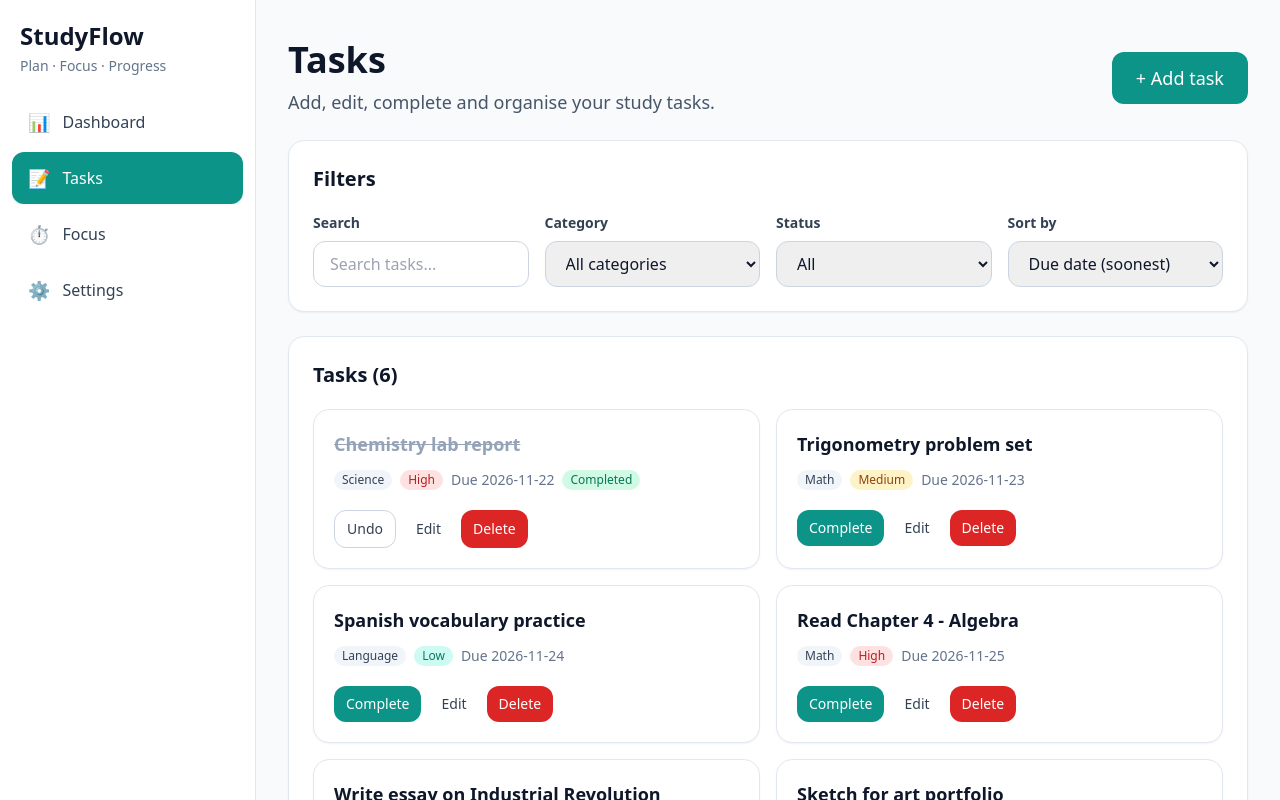
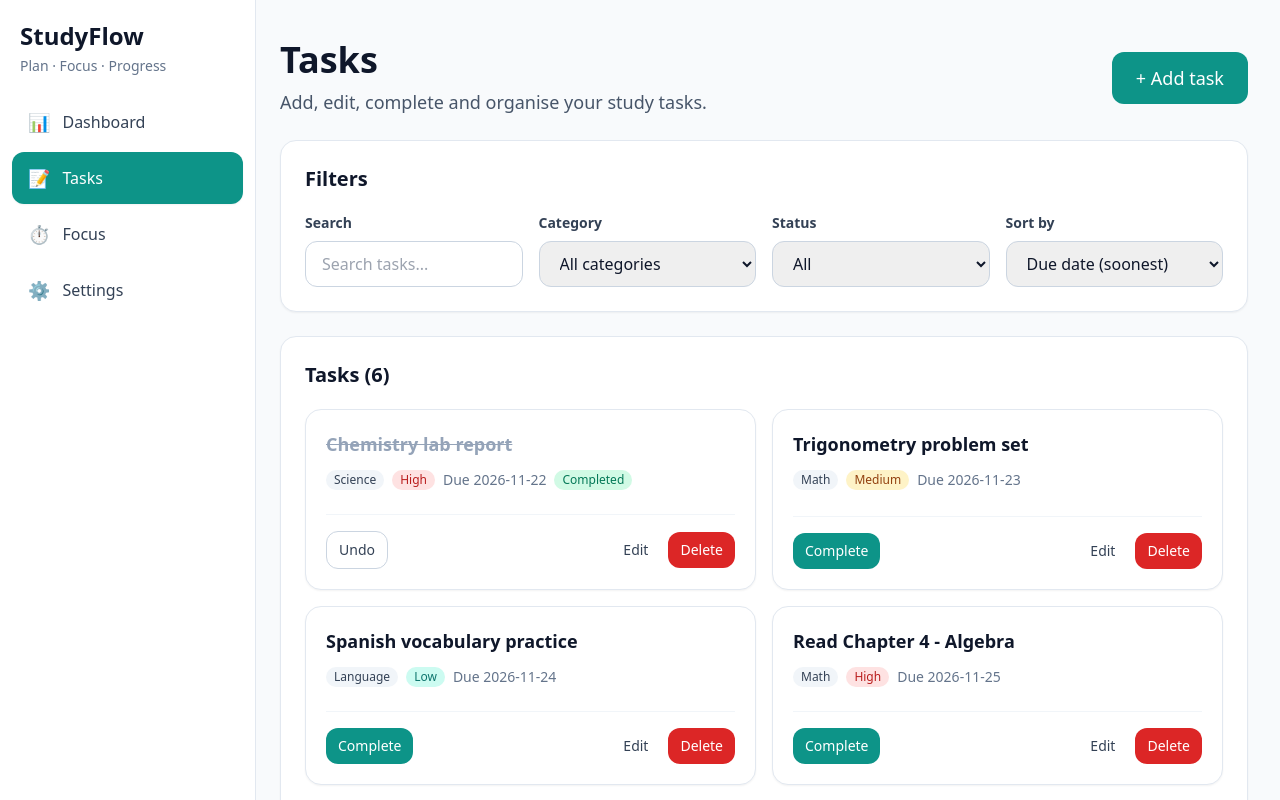
Before and after one commit to Neema2023/studyflow-dashboard, a React (Vite) app: page /tasks in a window 1280 px wide. Shown: the top 800 px of the page. Built offline with nearby package versions, Linux system fonts and the light colour scheme.

Commit message:
designed layout and pages

```diff
--- a/src/components/SiteLayout.jsx
+++ b/src/components/SiteLayout.jsx
@@ -38,9 +38,11 @@ export default function SiteLayout({ children }) {
         </nav>
       </aside>
 
-      {/* Main */}
+      {/* Main Content Area */}
       <main className="flex-1">
-        <div className="mx-auto max-w-6xl px-4 py-6 md:px-8 md:py-10">
+        {/* Changed max-w-6xl to max-w-7xl to use more space,
+            and reduced left padding (md:pl-6) to bring it closer to the sidebar */}
+        <div className="mx-auto max-w-7xl px-4 py-6 md:pl-6 md:pr-8 md:py-10">
           {children}
         </div>
       </main>
--- a/src/components/TaskCard.jsx
+++ b/src/components/TaskCard.jsx
@@ -5,7 +5,11 @@ const priorityColor = { Low: 'teal', Medium: 'amber', High: 'red' }
 
 export default function TaskCard({ task, onToggle, onEdit, onDelete }) {
   return (
-    <article className="rounded-2xl border border-slate-200 bg-white p-5 shadow-sm transition hover:shadow-md">
+    // 1. flex-col and h-full make the card stretch to fill the grid cell
+    <article className="flex h-full flex-col justify-between rounded-2xl border border-slate-200 bg-white p-5 shadow-sm transition hover:shadow-md">
+
+      {/* Top section: Title and Badges */}
+      <div>
         <h3
           className={`text-lg font-semibold ${
             task.completed ? 'text-slate-400 line-through' : 'text-slate-900'
@@ -22,8 +26,13 @@ export default function TaskCard({ task, onToggle, onEdit, onDelete }) {
           )}
           {task.completed && <Badge color="green">Completed</Badge>}
         </div>
+      </div>
 
-      <div className="mt-5 flex flex-wrap gap-2">
+      {/* Bottom section: Buttons */}
+      {/* justify-between pushes the Complete button to the left and Edit/Delete to the right */}
+      <div className="mt-6 flex items-center justify-between border-t border-slate-100 pt-4">
+
+        {/* Complete/Undo Button on the left */}
         <Button
           size="sm"
           variant={task.completed ? 'outline' : 'accent'}
@@ -31,6 +40,9 @@ export default function TaskCard({ task, onToggle, onEdit, onDelete }) {
         >
           {task.completed ? 'Undo' : 'Complete'}
         </Button>
+
+        {/* Edit and Delete on the right side */}
+        <div className="flex gap-2">
           <Button size="sm" variant="ghost" onClick={() => onEdit(task)}>
             Edit
           </Button>
@@ -38,6 +50,8 @@ export default function TaskCard({ task, onToggle, onEdit, onDelete }) {
             Delete
           </Button>
         </div>
+      </div>
+
     </article>
   )
 }
```
Lines whose indentation alone changed are shown as unchanged.
